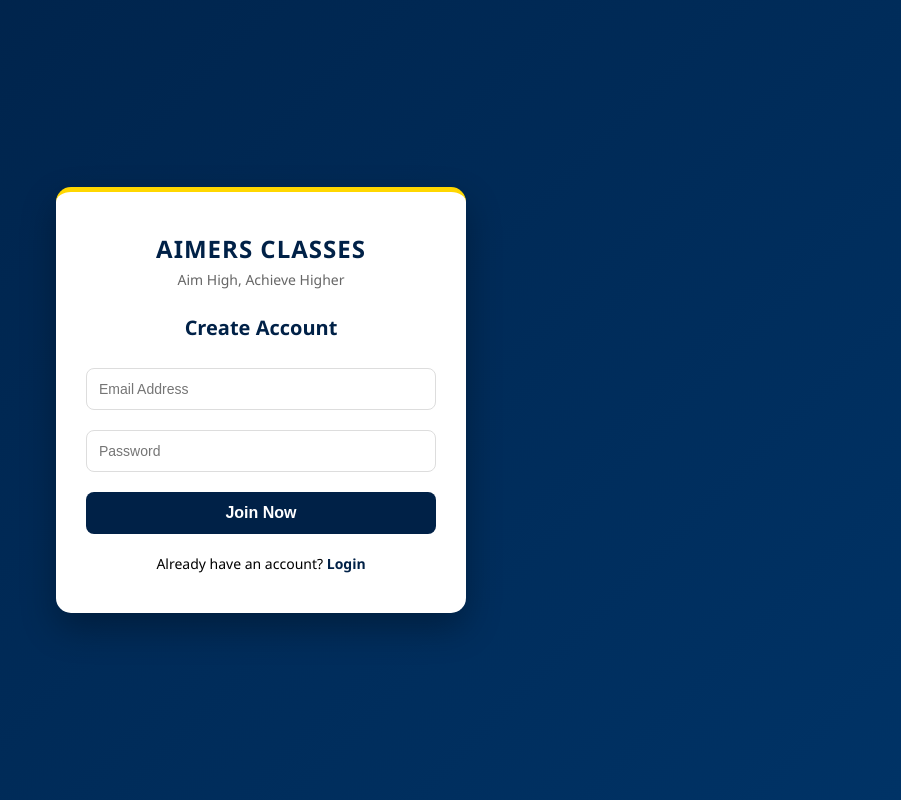
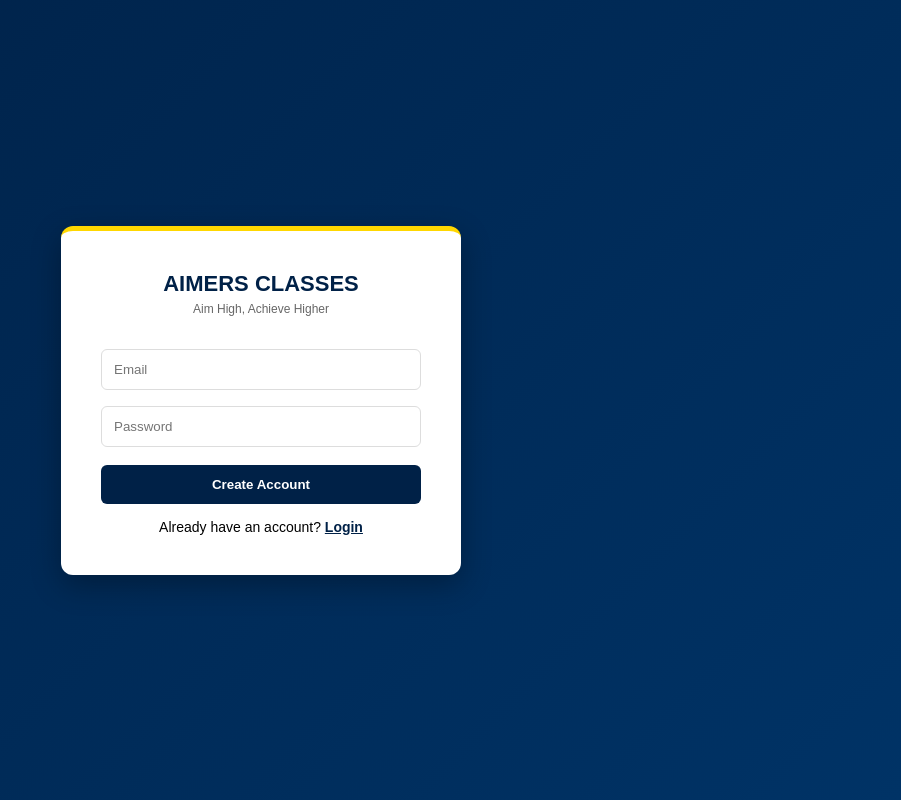
Before and after one commit to shouryad75-sketch/.www, a website: page public/index.html in a window 1280 px wide. Shown: the whole page, without its empty margins (379-1280 px from the left). Drawn offline with Linux system fonts and the light colour scheme.

Commit message:
index.html

```diff
--- a/public/index.html
+++ b/public/index.html
@@ -5,180 +5,88 @@
     <meta name="viewport" content="width=device-width, initial-scale=1.0">
     <title>Aimers Classes | Portal</title>
     <style>
-        :root {
-            --primary-color: #002147; /* Navy Blue */
-            --accent-color: #FFD700;  /* Gold */
-            --bg-color: #f8f9fa;
-        }
-
-        body {
-            font-family: 'Segoe UI', sans-serif;
-            display: flex;
-            justify-content: center;
-            align-items: center;
-            min-height: 100vh;
-            margin: 0;
-            background: linear-gradient(135deg, var(--primary-color) 0%, #003366 100%);
-        }
-
-        .box {
-            background: white;
-            padding: 40px 30px;
-            border-radius: 15px;
-            box-shadow: 0 15px 35px rgba(0,0,0,0.3);
-            width: 100%;
-            max-width: 350px;
-            text-align: center;
-            border-top: 5px solid var(--accent-color);
-        }
-
-        .logo-text {
-            font-size: 24px;
-            font-weight: bold;
-            color: var(--primary-color);
-            margin-bottom: 5px;
-            text-transform: uppercase;
-            letter-spacing: 1px;
-        }
-
-        .sub-text {
-            font-size: 14px;
-            color: #666;
-            margin-bottom: 25px;
-        }
-
-        h2 {
-            margin-top: 0;
-            font-size: 20px;
-            color: var(--primary-color);
-        }
-
-        input {
-            width: 100%;
-            padding: 12px;
-            margin: 10px 0;
-            border: 1px solid #ddd;
-            border-radius: 8px;
-            box-sizing: border-box;
-            font-size: 14px;
-        }
-
-        button {
-            width: 100%;
-            padding: 12px;
-            background: var(--primary-color);
-            color: white;
-            border: none;
-            border-radius: 8px;
-            cursor: pointer;
-            font-size: 16px;
-            font-weight: 600;
-            margin-top: 10px;
-            transition: 0.3s;
-        }
-
-        button:hover { background: #003366; }
+        :root { --primary: #002147; --gold: #FFD700; }
+        body { font-family: sans-serif; display: flex; justify-content: center; align-items: center; min-height: 100vh; margin: 0; background: linear-gradient(135deg, var(--primary) 0%, #003366 100%); }
+        .box { background: white; padding: 40px; border-radius: 12px; box-shadow: 0 10px 30px rgba(0,0,0,0.3); width: 320px; text-align: center; border-top: 5px solid var(--gold); }
+        .logo { font-size: 22px; font-weight: bold; color: var(--primary); margin-bottom: 5px; }
+        .tagline { font-size: 12px; color: #666; margin-bottom: 25px; }
+        input { width: 100%; padding: 12px; margin: 8px 0; border: 1px solid #ddd; border-radius: 6px; box-sizing: border-box; }
+        button { width: 100%; padding: 12px; background: var(--primary); color: white; border: none; border-radius: 6px; font-weight: bold; cursor: pointer; transition: 0.3s; margin-top: 10px; }
+        button:hover { background: #004080; }
         .hidden { display: none; }
-        .footer-links { margin-top: 20px; font-size: 14px; }
-        a { color: var(--primary-color); font-weight: bold; text-decoration: none; cursor: pointer; }
-        .otp-msg { font-size: 13px; color: #28a745; margin-bottom: 10px; }
+        .links { margin-top: 15px; font-size: 14px; }
+        a { color: var(--primary); font-weight: bold; cursor: pointer; text-decoration: underline; }
     </style>
 </head>
 <body>
+    <div class="box">
+        <div class="logo">AIMERS CLASSES</div>
+        <div class="tagline">Aim High, Achieve Higher</div>
 
-    <div class="box">
-        <div class="logo-text">Aimers Classes</div>
-        <div class="sub-text">Aim High, Achieve Higher</div>
-
-        <!-- SIGN UP FORM -->
+        <!-- CREATE ACCOUNT -->
         <div id="signup-form">
-            <h2>Create Account</h2>
-            <input type="email" id="signup-email" placeholder="Email Address">
-            <input type="password" id="signup-pass" placeholder="Password">
-            <button onclick="doSignup()">Join Now</button>
-            <div class="footer-links">
-                Already have an account? <a onclick="showLogin()">Login</a>
-            </div>
+            <input type="email" id="s-email" placeholder="Email">
+            <input type="password" id="s-pass" placeholder="Password">
+            <button onclick="signup()">Create Account</button>
+            <div class="links">Already have an account? <a onclick="showView('login')">Login</a></div>
         </div>
 
-        <!-- LOGIN FORM -->
+        <!-- LOGIN -->
         <div id="login-form" class="hidden">
-            <h2>Login</h2>
-            <input type="email" id="login-email" placeholder="Email Address">
-            <input type="password" id="login-pass" placeholder="Password">
-            <button onclick="doLogin()">Get OTP</button>
-            <div class="footer-links">
-                New here? <a onclick="showSignup()">Sign up</a>
-            </div>
+            <input type="email" id="l-email" placeholder="Email">
+            <input type="password" id="l-pass" placeholder="Password">
+            <button onclick="login()">Get OTP</button>
+            <div class="links">New here? <a onclick="showView('signup')">Sign Up</a></div>
         </div>
 
-        <!-- OTP FORM -->
+        <!-- OTP -->
         <div id="otp-form" class="hidden">
-            <h2>Verify Code</h2>
-            <p class="otp-msg">Code sent to your email.</p>
-            <input type="text" id="otp-code" placeholder="Enter OTP">
-            <button onclick="doVerify()">Verify</button>
+            <p>Code sent to email.</p>
+            <input type="text" id="otp-val" placeholder="6-Digit OTP">
+            <button onclick="verify()">Verify Login</button>
         </div>
     </div>
+   <script>
+    const API = window.location.origin;
+    console.log("Website connected to:", API);
 
-    <script>
-        const API = window.location.origin;
+    function showView(v) {
+        console.log("Switching view to:", v);
+        // Ensure these IDs exist in your HTML!
+        const views = ['signup', 'login', 'otp'];
+        views.forEach(id => {
+            const el = document.getElementById(id + '-form');
+            if(el) el.classList.add('hidden');
+        });
+        const target = document.getElementById(v + '-form');
+        if(target) target.classList.remove('hidden');
+    }
 
-        function showLogin() {
-            document.getElementById('signup-form').classList.add('hidden');
-            document.getElementById('login-form').classList.remove('hidden');
-            document.getElementById('otp-form').classList.add('hidden');
-        }
-        function showSignup() {
-            document.getElementById('login-form').classList.add('hidden');
-            document.getElementById('signup-form').classList.remove('hidden');
-            document.getElementById('otp-form').classList.add('hidden');
-        }
-        function showOtp() {
-            document.getElementById('login-form').classList.add('hidden');
-            document.getElementById('otp-form').classList.remove('hidden');
-        }
+    async function login() {
+        const email = document.getElementById('l-email').value;
+        const password = document.getElementById('l-pass').value;
 
-        async function doSignup() {
-            const email = document.getElementById('signup-email').value;
-            const password = document.getElementById('signup-pass').value;
-            const res = await fetch(`${API}/signup`, {
-                method: 'POST',
-                headers: { 'Content-Type': 'application/json' },
-                body: JSON.stringify({ email, password })
-            });
-            const data = await res.json();
-            alert(data.message);
-            if(data.success) showLogin();
-        }
+        console.log("Attempting login for:", email);
 
-        async function doLogin() {
-            const email = document.getElementById('login-email').value;
-            const password = document.getElementById('login-pass').value;
+        try {
             const res = await fetch(`${API}/login`, {
                 method: 'POST',
                 headers: { 'Content-Type': 'application/json' },
                 body: JSON.stringify({ email, password })
             });
             const data = await res.json();
-            if(data.success) showOtp();
-            else alert(data.message);
+            console.log("Server response:", data);
+
+            if(data.success) {
+                showView('otp');
+            } else {
+                alert("Error: " + data.message);
+            }
+        } catch (err) {
+            console.error("Fetch error:", err);
+            alert("Connection failed. Is the server running?");
         }
-
-        async function doVerify() {
-            const email = document.getElementById('login-email').value;
-            const otp = document.getElementById('otp-code').value;
-            const res = await fetch(`${API}/verify`, {
-                method: 'POST',
-                headers: { 'Content-Type': 'application/json' },
-                body: JSON.stringify({ email, otp })
-            });
-            const data = await res.json();
-            if(data.success) {
-                sessionStorage.setItem('loggedIn', 'true');
-                window.location.href = '/nav.html';
-            } else alert(data.message);
-        }
-    </script>
+    }
+</script>
 </body>
 </html>
```
